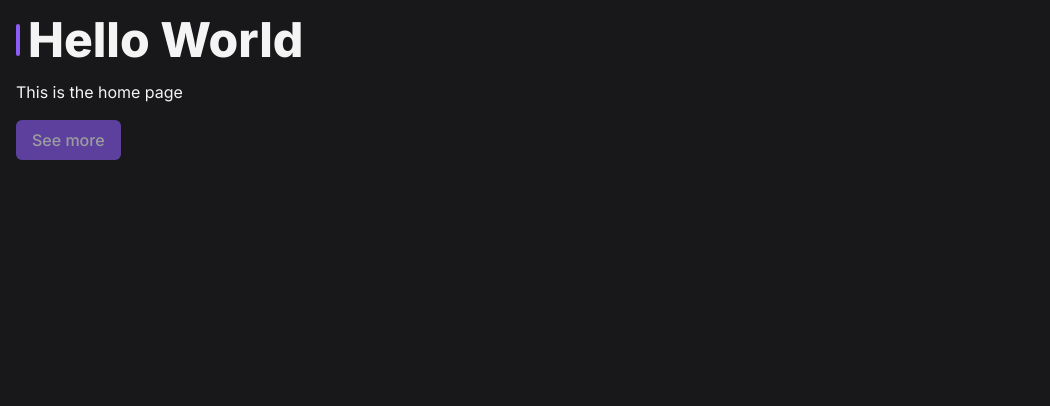
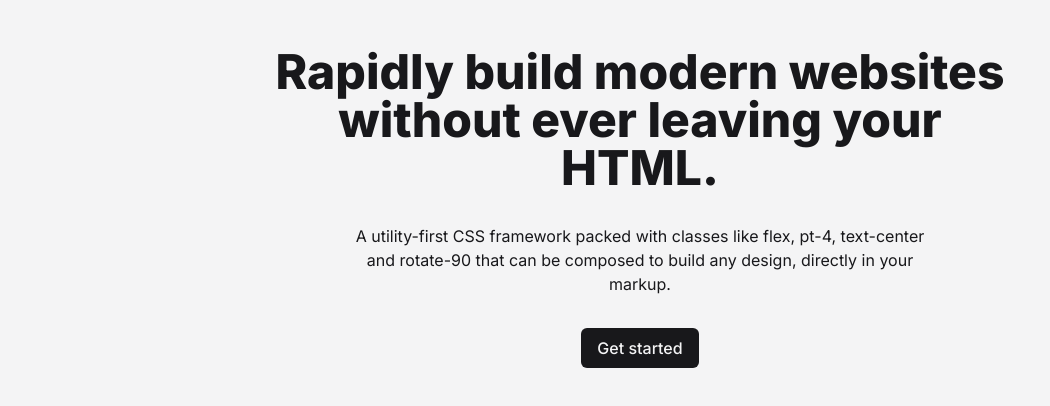
Before and after one commit to PabloXT14/ignite-tailwind, a Next.js app: page / in a window 1280 px wide. Shown: the top 406 px of the page, without its empty margins (0-1050 px from the left). Built offline with nearby package versions, Linux system fonts and the light colour scheme.

Commit message:
feat: dark mode

```diff
--- a/src/app/page.tsx
+++ b/src/app/page.tsx
@@ -1,18 +1,21 @@
 export default function Home() {
   return (
-    <main className="min-h-screen w-full  bg-zinc-900 p-4 text-zinc-100 ">
-      <h1 className="flex items-center gap-2 text-3xl font-extrabold before:h-8 before:w-1 before:rounded-full before:bg-violet-500 sm:text-4xl lg:text-5xl">
-        Hello World
-      </h1>
+    <main className="min-h-screen w-full bg-zinc-100 p-12 text-zinc-900 dark:bg-zinc-900 dark:text-zinc-100 ">
+      <div className="mx-auto flex max-w-3xl flex-col items-center gap-4 text-center">
+        <h1 className="flex items-center gap-2 text-3xl font-extrabold sm:text-4xl lg:text-5xl">
+          Rapidly build modern websites without ever leaving your HTML.
+        </h1>
 
-      <p className="my-4">This is the home page</p>
+        <p className="my-4 max-w-xl">
+          A utility-first CSS framework packed with classes like flex, pt-4,
+          text-center and rotate-90 that can be composed to build any design,
+          directly in your markup.
+        </p>
 
-      <button
-        disabled
-        className="rounded-md bg-violet-500 px-4 py-2 font-medium text-zinc-100 transition-colors enabled:hover:bg-violet-600 disabled:cursor-not-allowed disabled:opacity-60"
-      >
-        See more
-      </button>
+        <button className="rounded-md bg-zinc-900 px-4 py-2 font-medium text-zinc-100 transition-colors hover:bg-zinc-700 disabled:cursor-not-allowed disabled:opacity-60 dark:bg-violet-500 dark:text-zinc-100 dark:enabled:hover:bg-violet-600">
+          Get started
+        </button>
+      </div>
     </main>
   )
 }
```
